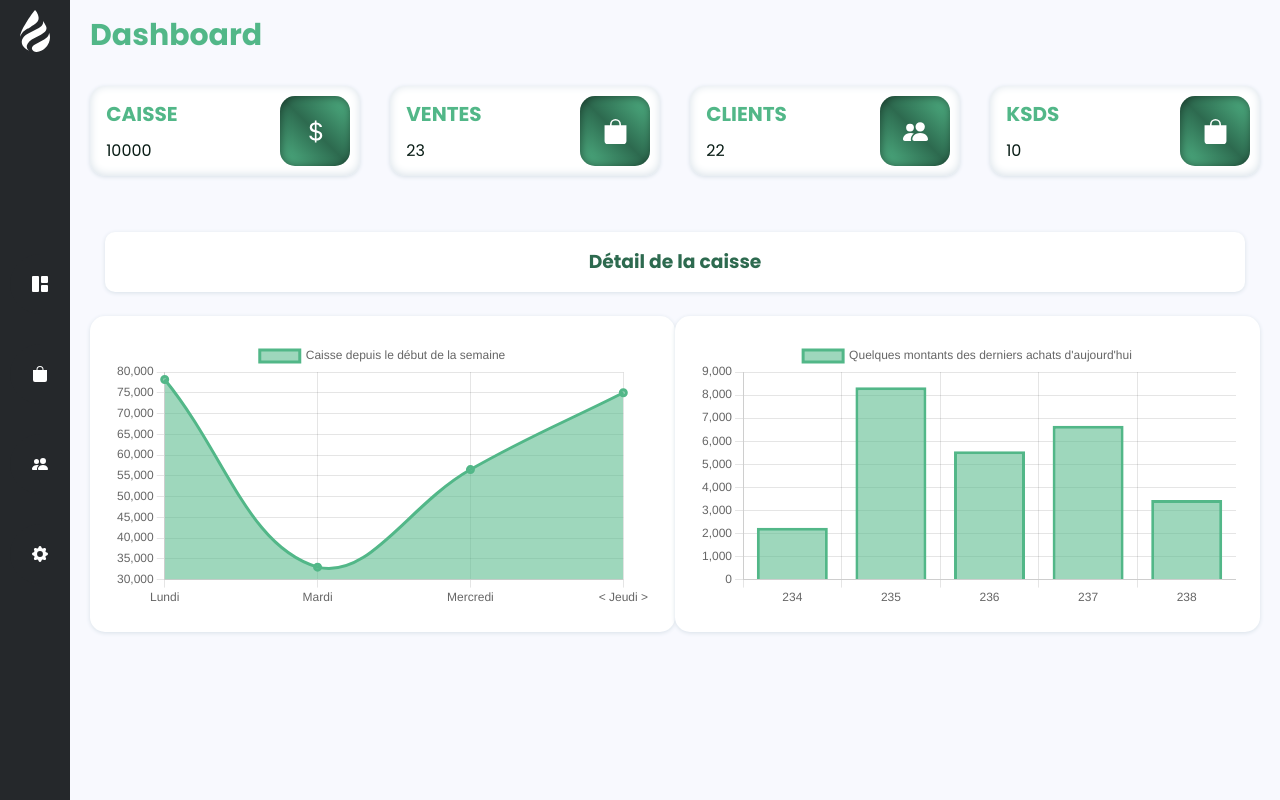
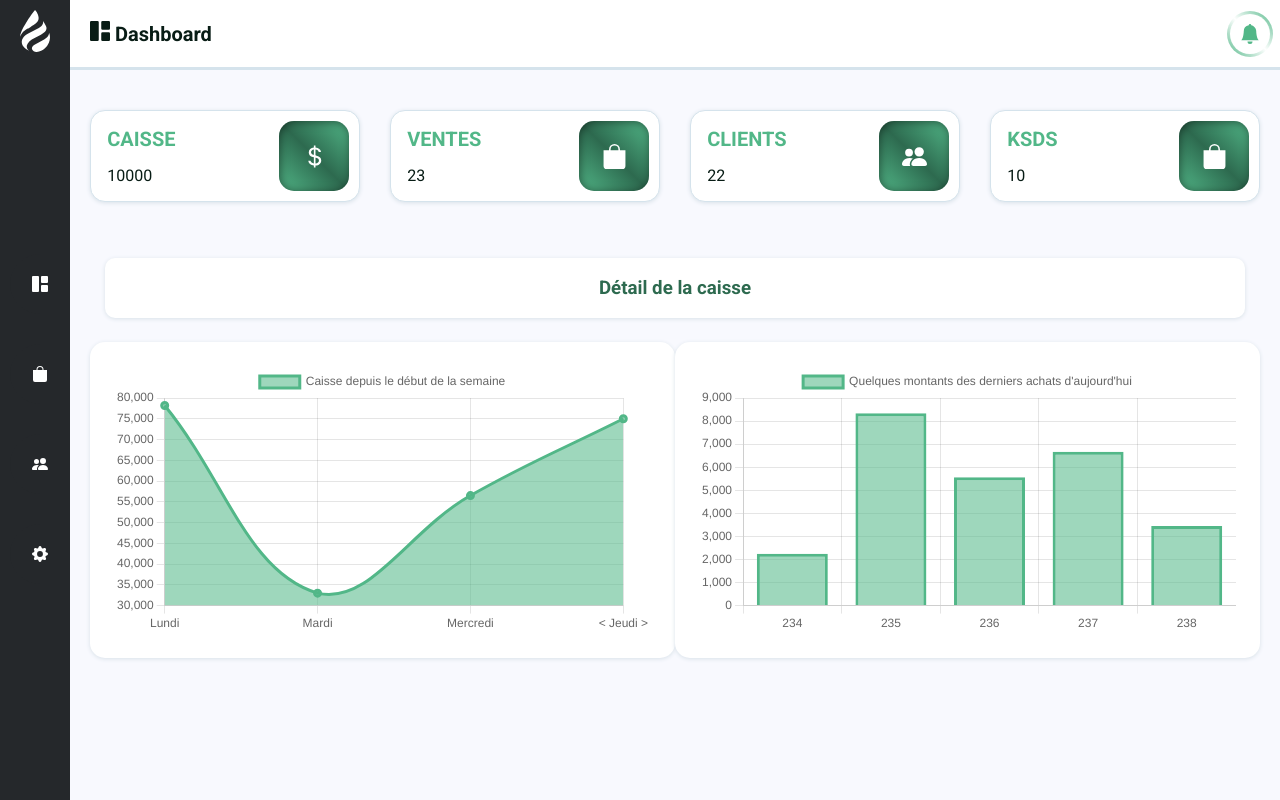
Before and after one commit to jeansamist/watapp, a React (Create React App) app: page / in a window 1280 px wide. Built offline with nearby package versions, Linux system fonts and the light colour scheme.

Commit message:
Création de la topbar et ses premiers design

```diff
--- a/src/assets/styles/css/master.css
+++ b/src/assets/styles/css/master.css
@@ -1,4 +1,5 @@
-@import url('https://fonts.googleapis.com/css2?family=Poppins:ital,wght@0,100;0,200;0,300;0,400;0,500;0,600;0,700;0,800;0,900;1,100;1,200;1,300;1,400;1,500;1,600;1,700;1,800;1,900&display=swap');
+@import url('https://fonts.googleapis.com/css2?family=Roboto:ital,wght@0,400;0,500;0,700;0,900;1,400;1,500;1,700;1,900&display=swap');
+/* @import url('https://fonts.googleapis.com/css2?family=Poppins:ital,wght@0,100;0,200;0,300;0,400;0,500;0,600;0,700;0,800;0,900;1,100;1,200;1,300;1,400;1,500;1,600;1,700;1,800;1,900&display=swap'); */
 
 :root {
   --primary: #52B788;
@@ -16,9 +17,9 @@
   --orange: #fb6340;
   --yellow: #ffd600;
   --green: #2dce89;
-  --font-family: "Poppins", Calibri, Montserrat, Roboto, Arial, sanns-serif;
+  --font-family: "Roboto", "Poppins", Calibri, Montserrat, Roboto, Arial, sanns-serif;
   --font-size: 16px;
-  --font-size-title: 30px;
+  --font-size-title: 20px;
   --sidebar-icons-size: 20px;
 }
 
@@ -173,7 +174,8 @@ a {
 .stat-card {
   width: 100%;
   background: #fff;
-  box-shadow: 0 1px 4px var(--shadow), inset 0 -1px 10px var(--shadow);
+  box-shadow: 0 1px 4px var(--shadow);
+  border: 1px solid var(--border);
   border-radius: 15px;
   padding: 10px;
   display: flex;
@@ -236,3 +238,104 @@ a {
 .contain {
   padding: 1em 20px;
 }
+
+.topbar {
+  width: 100%;
+  height: 70px;
+  background: #fff;
+  display: flex;
+  justify-content: space-between;
+  align-items: center;
+  border-bottom: 3px solid var(--border);
+  /* box-shadow: 0 1px 4px var(--shadow); */
+  margin-bottom: 1.5em;
+}
+
+.topbar > .topbar-brand {
+  font-weight: bold;
+  font-size: var(--font-size-title);
+  margin-left: 20px;
+}
+
+.topbar > .topbar-tools {
+  display: flex;
+  align-items: center;
+  justify-content: center;
+}
+
+.topbar > .topbar-tools > .topbar-btn {
+  width: 40px;
+  height: 40px;
+  position: relative;
+  margin: 0 10px;
+}
+.topbar > .topbar-tools > .topbar-btn > .icone {
+  font-size: var(--font-size-title);
+  display: flex;
+  align-items: center;
+  justify-content: center;
+  background: #fff;
+  position: absolute;
+  top: 0px;
+  left: 0px;
+  bottom: 0px;
+  right: 0px;
+  z-index: 2;
+  border-radius: 50%;
+  color: var(--primary);
+}
+
+.topbar > .topbar-tools > .topbar-btn::before {
+  content: "";
+  position: absolute;
+  top: -3px;
+  left: -3px;
+  bottom: -3px;
+  right: -3px;
+  z-index: 1;
+  background: linear-gradient(45deg, var(--primary), transparent, var(--primary));
+  border-radius: 50%;
+  transition: background 1s ease-in-out;
+}
+.topbar > .topbar-tools > .topbar-btn:hover::before {
+  background: linear-gradient(45deg, var(--red), transparent, var(--primary));
+}
+
+.topbar > .topbar-tools > .topbar-btn > .dropdown {
+  width: 300px;
+  height: 0;
+  overflow: hidden;
+  position: absolute;
+  top: 56px;
+  border: 0px solid var(--border);
+  border-top: none;
+  right: 0;
+  background: #fff;
+  z-index: 3;
+  /* box-shadow: 0 1px 4px var(--shadow); */
+}
+.topbar > .topbar-tools > .topbar-btn > .dropdown.active {
+  height: 400px;
+  overflow-y: auto;
+  border: 3px solid var(--border);
+}
+.topbar > .topbar-tools > .topbar-btn > .dropdown > .dropdown-item {
+  display: flex;
+  justify-content: space-around;
+  align-items: center;
+  padding: 10px 0;
+  border-bottom: 3px solid var(--border);
+}
+.topbar > .topbar-tools > .topbar-btn > .dropdown > .dropdown-item > .dropdown-item-image {
+  width: 50px;
+  height: 50px;
+  border-radius: 50%;
+  overflow: hidden;
+  border: 1px solid var(--border);
+  box-shadow: 0 1px 4px var(--shadow);
+}
+
+.topbar > .topbar-tools > .topbar-btn > .dropdown > .dropdown-item > .dropdown-item-data {
+  width: calc(90% - 50px);
+  font-size: 14px;
+}
--- a/src/components/Topbar.jsx
+++ b/src/components/Topbar.jsx
@@ -1,9 +1,70 @@
-import React from 'react'
+import React, { Component } from 'react'
+import { BellFill, Mailbox } from "react-bootstrap-icons";
+import userDefault from './../assets/images/app/user-default.jpg'
+class DropdownItem extends Component {
+  render() {
+    return (
+      <a href={this.props.href} className="dropdown-item">
+        <div className="dropdown-item-image">
+          <img src={this.props.image} />
+        </div>
+        <div className="dropdown-item-data">
+          <h3 className="dropdown-item-title">
+            {this.props.title}
+          </h3>
+          <p className="dropdown-item-text">
+            {this.props.children}
+          </p>
+        </div>
+      </a>
+    )
+  }
+}
+class TopbarBtn extends Component {
+  render() {
+    return (
+      <a href="//#endregion" className="topbar-btn">
+        <div className="icone">
+          {this.props.ico}
+        </div>
+        <div className="dropdown">
+          {this.props.children}
+        </div>
+      </a>
+    )
+  }
+}
 
-export default class Topbar extends React.Component {
+
+export default class Topbar extends Component {
   render () {
     return <div className="topbar">
-      Topbar
+      <div className="topbar-brand">
+        {this.props.ico}   {this.props.brand}
+      </div>
+      <div className="topbar-search">
+
+      </div>
+      <div className="topbar-tools">
+        <TopbarBtn ico={<BellFill />}>
+          <DropdownItem title="Dropdown" href="//#region" image={userDefault}>
+            Lorem, ipsum dolor sit amet consectetur adipisicing elit.
+          </DropdownItem>
+          <DropdownItem title="Dropdown" href="//#region" image={userDefault}>
+            Lorem, ipsum dolor sit amet consectetur adipisicing elit.
+          </DropdownItem>
+          <DropdownItem title="Dropdown" href="//#region" image={userDefault}>
+            Lorem, ipsum dolor sit amet consectetur adipisicing elit.
+          </DropdownItem>
+          <DropdownItem title="Dropdown" href="//#region" image={userDefault}>
+            Lorem, ipsum dolor sit amet consectetur adipisicing elit.
+          </DropdownItem>
+        </TopbarBtn>
+        {/* <TopbarBtn ico={<Mailbox />} /> */}
+        <div className="topbar-user-btn">
+          {/* <img src="https://cdn.pixabay.com/photo/2020/07/01/12/58/icon-5359553_960_720.png" alt="" /> */}
+        </div>
+      </div>
     </div>
   }
 }
--- a/src/views/Dashboard_view.jsx
+++ b/src/views/Dashboard_view.jsx
@@ -1,11 +1,11 @@
 import React from "react";
-// import Topbar from './../components/Topbar.jsx'
-import {CurrencyDollar, BagFill, PeopleFill} from 'react-bootstrap-icons';
+import {CurrencyDollar, BagFill, PeopleFill, Grid1x2Fill} from 'react-bootstrap-icons';
 
 // Components
 import Chart from './../components/Chart.jsx'
 import StatCard from './../components/StatCard.jsx'
 import CatTitle from './../components/CatTitle.jsx'
+import Topbar from './../components/Topbar.jsx'
 
 export default class Dashboard_view extends React.Component {
   constructor(props){
@@ -20,9 +20,7 @@ export default class Dashboard_view extends React.Component {
   render () {
     return <div className="dashboard view">
       <div className="head">
-        <div className="view-title title">
-          Dashboard
-        </div>
+        <Topbar brand="Dashboard" ico={<Grid1x2Fill />} />
         <div className="statCard-container contain container-fluid">
           <div className="row">
             <StatCard title="Caisse" ico={<CurrencyDollar />} data={10000} />
```
Also changed, not shown: src/assets/images/app/user-default.jpg (added).
